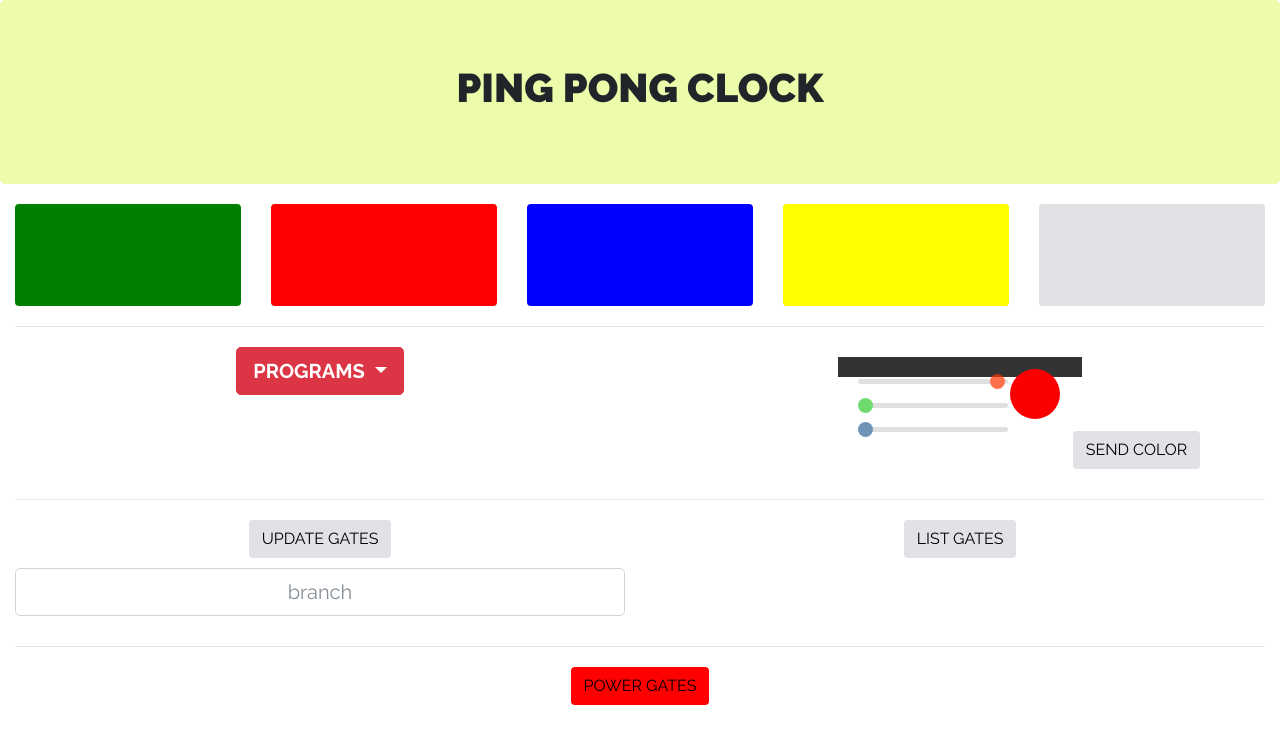
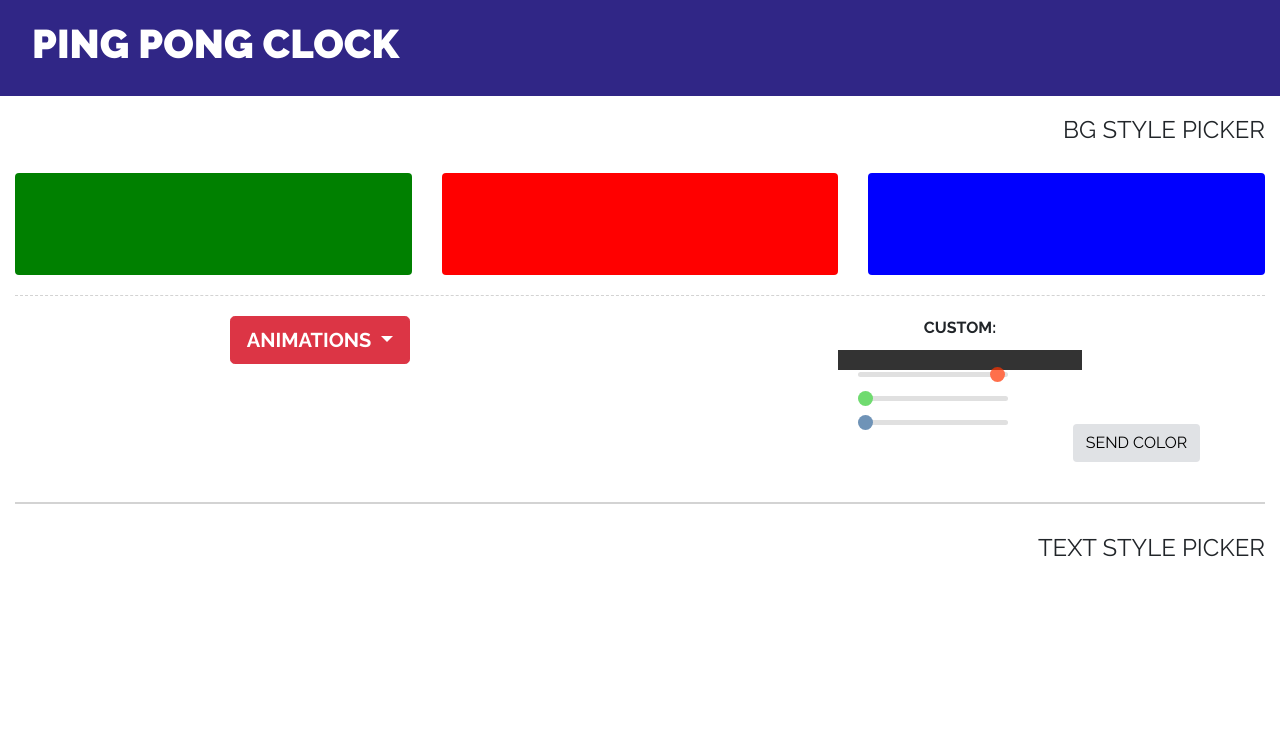
Before and after one commit to lancewilhelm/pingPongBallClock, a Flask app: page / in a window 1280 px wide. Shown: the top 744 px of the page. Run offline with Flask 2, Linux system fonts and the light colour scheme; parts of the project's set-up code (start-up, migrations or seed data) failed here and were passed over; some libraries are stand-ins or nearby versions.

Commit message:
new webpage

```diff
--- a/code/static/css/style.css
+++ b/code/static/css/style.css
@@ -49,8 +49,12 @@ h3 {
 }
 
 .jumbotron {
-  background-color: #edfcab;
+  background-color: #302686;
+  color: white;
   margin-bottom: 0px;
+  padding-top: 20px;
+  padding-bottom: 20px;
+  border-radius: 0px;
 }
 
 .dropdown-item {
@@ -180,6 +184,18 @@ h3 {
     margin: 10px 0px;
 }
 
-hr {
+hr.minor {
+  border-top: 1px dashed lightgray;
     margin: 0px;
 }
+
+hr.major {
+  border-top: 2px solid lightgray;
+  margin-top: 10px;
+  margin-bottom: 10px;
+}
+
+
+.no-bottom-pad {
+  padding-bottom: 0px;
+}
--- a/code/templates/index.html
+++ b/code/templates/index.html
@@ -6,16 +6,21 @@
     <meta name="viewport" content="width=device-width, initial-scale=1">
     <link rel="stylesheet" href="https://maxcdn.bootstrapcdn.com/bootstrap/4.0.0-beta.2/css/bootstrap.min.css" integrity="sha384-PsH8R72JQ3SOdhVi3uxftmaW6Vc51MKb0q5P2rRUpPvrszuE4W1povHYgTpBfshb" crossorigin="anonymous">
     <link rel="stylesheet" type="text/css" href= "{{ url_for('static',filename='css/style.css') }}"/>
+    <link rel="stylesheet" type="text/css" href= "../static/css/style.css"/>
     <link href="https://fonts.googleapis.com/css?family=Raleway:400,700,900" rel="stylesheet">
     <style>
     </style>
 </head>
 <body>
-    <div class="jumbotron text-center">
+    <div class="jumbotron text-left">
         <h1>PING PONG CLOCK</h1>
     </div>
     <div class="container-fluid text-center">
-
+        <div class="row no-bottom-pad">
+            <div class="col-sm text-right">
+                <h4>BG STYLE PICKER</h4>
+            </div>
+        </div>
         <div class="row">
             <div class="col-sm">
                 <button type="button" class="btn btn-block btn-green" onclick="setGreen()"></button>
@@ -26,19 +31,15 @@
             <div class="col-sm">
                 <button type="button" class="btn btn-block btn-blue" onclick="setBlue()"></button>
             </div>
-        <div class="col-sm">
-          <button type="button" class="btn btn-block btn-yellow" onclick="setYellow()"></button>
         </div>
-        <div class="col-sm">
-          <button type="button" class="btn btn-block btn-white" onclick="setWhite()"></button>
-        </div>
-      </div>
-<hr>
+
+    <hr class="minor">
+
     <div class="row">
         <div class="col-sm">
             <div class="dropdown">
             <button class="btn dropdown-toggle btn-lg btn-danger" type="button" id="dropdownMenu2" data-toggle="dropdown" aria-haspopup="true" aria-expanded="false">
-              PROGRAMS
+                ANIMATIONS
             </button>
             <div class="dropdown-menu" aria-labelledby="dropdownMenu2">
             <button class="dropdown-item text-center" type="button" onclick="setCustomColor('rainbow')">RAINBOW</button>
@@ -47,6 +48,7 @@
         </div>
         </div>
         <div class="col-sm">
+            <b>CUSTOM:</b>
             <div class="color-picker">
                 <div class="sliders">
                     <div class="slide-container">
@@ -64,75 +66,16 @@
             <button id="sendColorBtn" type="button" class="btn btn-white" onclick="setCustomColor('solid')">SEND COLOR</button>
         </div>
     </div>
-<hr>
-      <div class="row">
-        <div class="col">
-            <button id="updateBtn" type="button" class="btn btn-white">UPDATE GATES</button>
-            <input id="branchInput" class="form-control form-control-lg" type="text" placeholder="branch">
-        </div>
-        <div class="col">
-            <button type="button" class="btn btn-white" onclick="getGateList()">LIST GATES</button>
-            <div class="gates-list" id="gates-list"></div>
-        </div>
-        <!-- Update Modal -->
-        <div id="updateModal" class="modal">
-          <!-- Update Modal content -->
-          <div class="modal-content">
-            <div class="row">
-                <div class="col">
-                    <span class="close" id="updateSpan">&times;</span>
-                    <p>ARE YOU SURE, BRO?</p>
-                </div>
-            </div>
-            <div class="row">
-                <div class="col">
-                    <button type="button" class="yes btn btn-red">YES</button>
-                </div>
-                <div class="col">
-                    <button type="button" class="no btn btn-red">NO</button>
-                </div>
-            </div>
-          </div>
-        </div>
-        <div id="branchAlertModal" class="modal">
-          <!-- Update Modal content -->
-          <div class="modal-content">
-            <div class="row">
-                <div class="col">
-                    <span class="close" id="branchAlertSpan">&times;</span>
-                    <p>YOU MUST SPECIFY A BRANCH...TRY AGAIN</p>
-                </div>
-            </div>
-          </div>
-        </div>
-    </div>
-<hr>
-      <div class="row">
-          <div class="col">
-              <button id="powerBtn" type="button" class="btn btn-red">POWER GATES</button>
-          </div>
-          <!-- Power Modal -->
-          <div id="powerModal" class="modal">
-            <!-- Power Modal content -->
-            <div class="modal-content">
-              <div class="row">
-                  <div class="col">
-                      <span class="close" id="powerSpan">&times;</span>
-                      <p>ARE YOU SURE, BRO?</p>
-                  </div>
-              </div>
-              <div class="row">
-                  <div class="col">
-                      <button id="rebootBtn" type="button" class="btn btn-red">REBOOT</button>
-                  </div>
-                  <div class="col">
-                      <button id="shutdownBtn" type="button" class="btn btn-red">SHUTDOWN</button>
-                  </div>
-              </div>
-            </div>
+
+    <hr class="major">
+
+    <div class="row no-bottom-pad">
+        <div class="col-sm text-right">
+            <h4>TEXT STYLE PICKER</h4>
         </div>
     </div>
 <script src="{{ url_for('static',filename='js/script.js') }}"></script>
+<script src="../static/js/script.js"></script>
 <script src="https://code.jquery.com/jquery-3.2.1.slim.min.js" integrity="sha384-KJ3o2DKtIkvYIK3UENzmM7KCkRr/rE9/Qpg6aAZGJwFDMVNA/GpGFF93hXpG5KkN" crossorigin="anonymous"></script>
 <script src="https://cdnjs.cloudflare.com/ajax/libs/popper.js/1.12.3/umd/popper.min.js" integrity="sha384-vFJXuSJphROIrBnz7yo7oB41mKfc8JzQZiCq4NCceLEaO4IHwicKwpJf9c9IpFgh" crossorigin="anonymous"></script>
 <script src="https://maxcdn.bootstrapcdn.com/bootstrap/4.0.0-beta.2/js/bootstrap.min.js" integrity="sha384-alpBpkh1PFOepccYVYDB4do5UnbKysX5WZXm3XxPqe5iKTfUKjNkCk9SaVuEZflJ" crossorigin="anonymous"></script>
```
Lines whose indentation alone changed are shown as unchanged.
